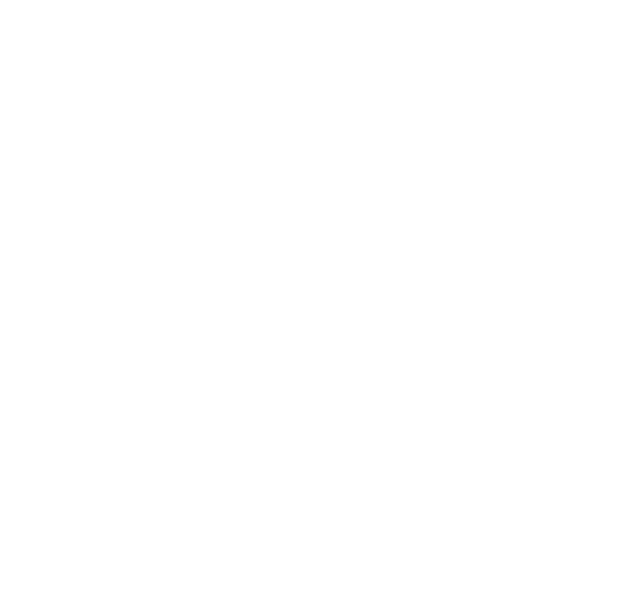
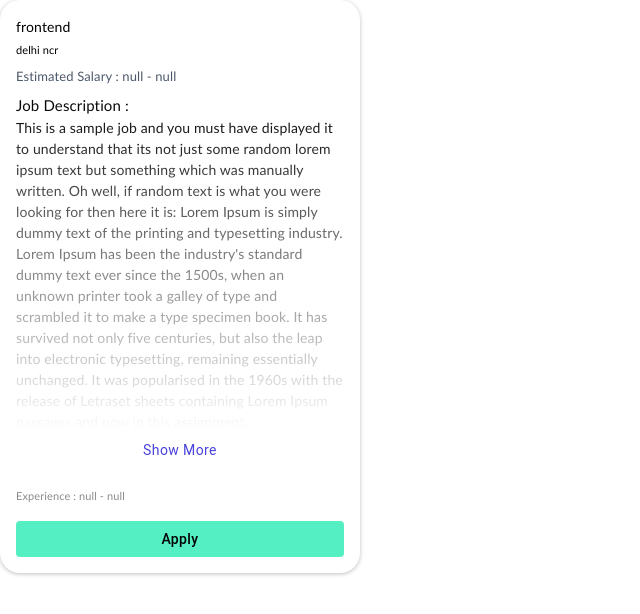
Before and after one commit to whiteHatpro/Assigment_Weekday, a React (Vite) app: page / in a window 1280 px wide. Shown: the top 614 px of the page, without its empty margins (0-640 px from the left). Built offline with nearby package versions, Linux system fonts and the light colour scheme.

Commit message:
Job Card Added

```diff
--- a/index.html
+++ b/index.html
@@ -11,6 +11,9 @@
     <div id="root"></div>
     <link rel="preconnect" href="https://fonts.googleapis.com">
 <link rel="preconnect" href="https://fonts.gstatic.com" crossorigin>
+<link href="https://fonts.googleapis.com/css2?family=Lexend:wght@100..900&family=Poppins:ital,wght@0,100;0,200;0,300;0,400;0,500;0,600;0,700;0,800;0,900;1,100;1,200;1,300;1,400;1,500;1,600;1,700;1,800;1,900&display=swap" rel="stylesheet">
+    <link rel="preconnect" href="https://fonts.googleapis.com">
+<link rel="preconnect" href="https://fonts.gstatic.com" crossorigin>
 <link href="https://fonts.googleapis.com/css2?family=Poppins:ital,wght@0,100;0,200;0,300;0,400;0,500;0,600;0,700;0,800;0,900;1,100;1,200;1,300;1,400;1,500;1,600;1,700;1,800;1,900&display=swap" rel="stylesheet">
     <script type="module" src="/src/main.jsx"></script>
   </body>
--- a/package.json
+++ b/package.json
@@ -17,6 +17,9 @@
         "react-redux": "^9.1.1"
     },
     "devDependencies": {
+        "@emotion/react": "^11.11.4",
+    "@emotion/styled": "^11.11.5",
+    "@mui/material": "^5.15.15",
       "@types/react": "^18.2.66",
       "@types/react-dom": "^18.2.22",
       "@vitejs/plugin-react": "^4.2.1",
--- a/src/App.jsx
+++ b/src/App.jsx
@@ -1,8 +1,13 @@
 
 import "./App.css";
+import JobCard from "./components/jobCard/JobCard";
 
 function App() {
-  return <></>;
+    return (
+        <>
+          <JobCard />
+        </>
+      );
 }
 
 export default App;
--- /dev/null
+++ b/src/components/jobCard/JobCard.jsx
@@ -0,0 +1,80 @@
+import React from "react";
+import "./jobCard.css";
+import { Button, Typography } from "@mui/material";
+import JobDescriptionModal from "./JobDescriptionModal";
+
+const data = {
+  jdUid: "cfff35ac-053c-11ef-83d3-06301d0a7178-92010",
+  jdLink: "https://weekday.works",
+  jobDetailsFromCompany:
+    "This is a sample job and you must have displayed it to understand that its not just some random lorem ipsum text but something which was manually written. Oh well, if random text is what you were looking for then here it is: Lorem Ipsum is simply dummy text of the printing and typesetting industry. Lorem Ipsum has been the industry's standard dummy text ever since the 1500s, when an unknown printer took a galley of type and scrambled it to make a type specimen book. It has survived not only five centuries, but also the leap into electronic typesetting, remaining essentially unchanged. It was popularised in the 1960s with the release of Letraset sheets containing Lorem Ipsum passages and now in this assignment.",
+  maxJdSalary: null,
+  minJdSalary: null,
+  salaryCurrencyCode: null,
+  location: "delhi ncr",
+  minExp: null,
+  maxExp: null,
+  jobRole: "frontend",
+};
+
+const JobCard = () => {
+  const {
+    jobRole,
+    location,
+    maxJdSalary,
+    minJdSalary,
+    jobDetailsFromCompany,
+    maxExp,
+    minExp,
+    jdLink,
+    salaryCurrencyCode,
+  } = data;
+  return (
+    <div className="job-card-root">
+      <div className="job-card-content">
+        <div className="job-card-header">
+          <Typography fontSize={14} fontWeight={400}>
+            {jobRole}
+          </Typography>
+          <Typography fontSize={11} fontWeight={500}>
+            {location}
+          </Typography>
+        </div>
+        <div className="job-card-subheading">
+          <Typography
+            fontSize={13}
+            fontWeight={400}
+            color={"#4d596a"}
+          >{`Estimated Salary : ${minJdSalary} - ${maxJdSalary}`}</Typography>
+        </div>
+        <div className="job-card-desc">
+          <Typography fontSize={15} fontWeight={500}>
+            Job Description :
+          </Typography>
+          <Typography fontSize={14}>{jobDetailsFromCompany}</Typography>
+        </div>
+      </div>
+      <div className="job-card-show-btn-container">
+        <JobDescriptionModal JobDescription={jobDetailsFromCompany}/>
+      </div>
+
+      <div className="job-card-footer">
+        <Typography fontSize={11} color={"#8b8b8b"}>
+          {`Experience : ${minExp} - ${maxExp}`}
+        </Typography>
+        <Button
+          className="job-card-apply-btn"
+          variant={"contained"}
+          disableRipple
+          fullWidth
+          onClick={() => window.open(jdLink, "_blank")}
+          disableElevation
+        >
+          Apply
+        </Button>
+      </div>
+    </div>
+  );
+};
+
+export default JobCard;
--- /dev/null
+++ b/src/components/jobCard/JobDescriptionModal.jsx
@@ -0,0 +1,36 @@
+import { Button, Modal, Typography } from "@mui/material";
+import React, { useState } from "react";
+import "./jobCard.css";
+
+const JobDescriptionModal = ({ JobDescription }) => {
+  const [open, setOpen] = useState(false);
+  return (
+    <div>
+      <Button
+        className="job-card-show-btn"
+        disableRipple
+        onClick={() => setOpen(true)}
+        disableElevation
+      >
+        Show More
+      </Button>
+      <Modal open={open} onClose={() => setOpen(false)}>
+        <div className="jd-modal-root">
+          <div className="jd-header">
+            <Typography fontWeight={600} fontSize={"1.25rem"}>
+              Job Description
+            </Typography>
+          </div>
+          <div className="jd-content">
+            {" "}
+            <Typography fontSize={14} color={"#0D0D0D"}>
+              {JobDescription}
+            </Typography>
+          </div>
+        </div>
+      </Modal>
+    </div>
+  );
+};
+
+export default JobDescriptionModal;
--- /dev/null
+++ b/src/components/jobCard/jobCard.css
@@ -0,0 +1,93 @@
+.job-card-root {
+    padding: 16px;
+    max-width: 360px;
+    box-shadow: rgba(0, 0, 0, 0.25) 0px 1px 4px 0px ;
+    border-radius: 20px;
+    transition: transform 300ms ease-in-out;
+    position: relative;
+}
+
+.job-card-content {
+    display: flex;
+    flex-direction: column;
+    gap: 8px;
+    max-height: 430px;
+    overflow: hidden;
+}
+
+.job-card-root:hover {
+    transform: translateY(-5px);
+    transition: box-shadow  300ms cubic-bezier(0.4, 0, 0.2, 1) 0ms;
+
+}
+
+.job-card-header {
+    display: flex;
+    flex-direction: column;
+    gap: 5px;
+}
+
+.job-card-footer {
+    display: flex;
+    flex-direction: column;
+    gap: 16px;
+}
+
+.job-card-apply-btn.MuiButton-root{
+    color: black;
+    background-color: #54EFC3;
+    font-size: 14px;
+    font-weight: 500;
+}
+.job-card-apply-btn.MuiButton-root:hover{
+    color: black;
+    background-color: #54EFC3;
+}
+
+.job-card-desc {
+    -webkit-mask-image: -webkit-gradient(linear, left top, left bottom, from(rgba(0,0,0,1)), to(rgba(0,0,0,0)));
+
+}
+
+.job-card-show-btn-container{
+    width: 100%;
+    display: flex;
+    justify-content: center;
+   margin-bottom: 20px;
+}
+
+.job-card-show-btn.MuiButton-root{
+    color: #4943da;
+    background-color: none;
+    font-size: 14px;
+    font-weight: 400;
+}
+.job-card-show-btn.MuiButton-root:hover{
+    color: #4943da;
+    background-color: transparent;
+}
+
+.jd-modal-root {
+   display: flex;
+   flex-direction: column;
+ position: absolute;
+ top: 50%;
+ left: 50%;
+ transform: translate(-50%, -50%);
+ min-width: 400px;
+ max-width: 80%;
+ max-height: 80vh;
+ overflow-y: auto;
+ background-color: rgb(255, 255, 255);
+ outline: solid 0px;
+ box-shadow: rgba(0, 0, 0, 0.2) 0px 11px 15px -7px, rgba(0, 0, 0, 0.14) 0px 24px 38px 3px, rgba(0, 0, 0, 0.12) 0px 9px 46px 8px;
+ padding: 16px;
+ border-radius: 10px;
+ gap:15px;
+}
+
+.jd-header {
+    display: flex;
+    justify-content: center;
+    align-items: center;
+}
--- a/src/index.css
+++ b/src/index.css
@@ -1,6 +1,13 @@
 * {
-    font-family: "Poppins";
+    font-family: "Gill Sans";
     padding : 0px;
     margin: 0px;
     box-sizing: border-box;
   }
+
+  .MuiTypography-root {
+    font-family: "Gill Sans" !important;
+  }
+  .MuiButton-root {
+    text-transform: none !important;
+    }
```
Also changed, not shown: src/components/listingArea/ListingArea.css (added), src/components/listingArea/ListingArea.jsx (added), 1 other file (tests, documents, lock files or other folders).
